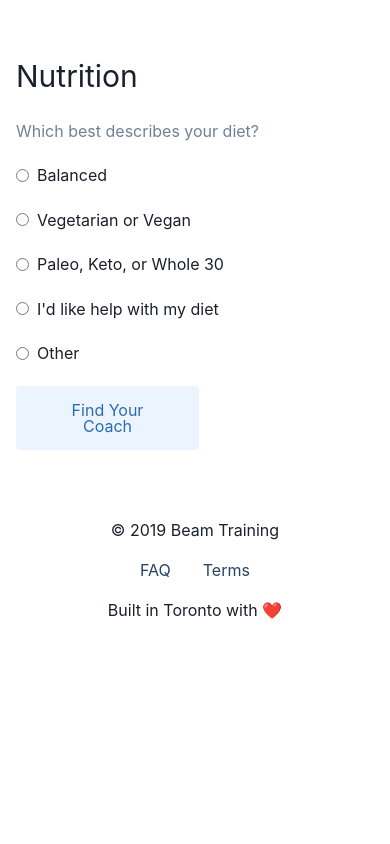
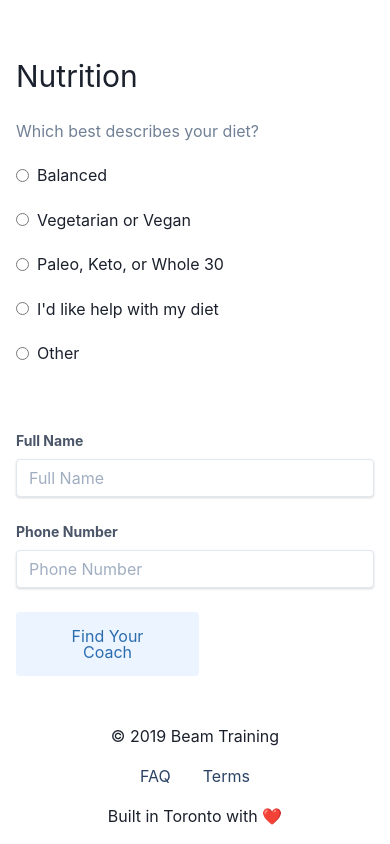
Before and after one commit to LikeCarter/training-landing-page, a website: page src/signup.pug in a window 390 px wide. Shown: the part 1565-2409 px from the top of the page. Before the commit the page ends 2203 px from the top, so only its background shows below. Drawn offline with nearby package versions, Linux system fonts and the light colour scheme; files that its build step writes are made by us from their sources.

Commit message:
Add phone number and name field.

```diff
--- a/src/signup.pug
+++ b/src/signup.pug
@@ -129,7 +129,13 @@ html(lang="en")
                                 input(type="radio" class="form-radio" name="diet" value="Other")
                                 span(class="ml-2" ) Other
 
-                        div(class="flex -mx-1 my-5")
+                        div(class="mt-16 mb-6")
+                            label(class="block text-gray-700 text-sm font-bold mb-2" for="name") Full Name
+                            input(class="shadow appearance-none border rounded w-full py-2 px-3 text-gray-700 leading-tight focus:outline-none focus:shadow-outline" id="name" type="text" placeholder="Full Name")
+                        div(class="mb-6")
+                            label(class="block text-gray-700 text-sm font-bold mb-2" for="number") Phone Number
+                            input(class="shadow appearance-none border rounded w-full py-2 px-3 text-gray-700 leading-tight focus:outline-none focus:shadow-outline" id="number" type="tel" placeholder="Phone Number")
+                        div(class="flex -mx-1 my-15")
                             button(class="inline-block w-1/2 py-4 px-8 mx-1 leading-none text-blue-700 bg-indigo-100 hover:bg-indigo-200 rounded" ) Find Your Coach
 
             include footer.pug
```
Also changed, not shown: public/signup.html.
